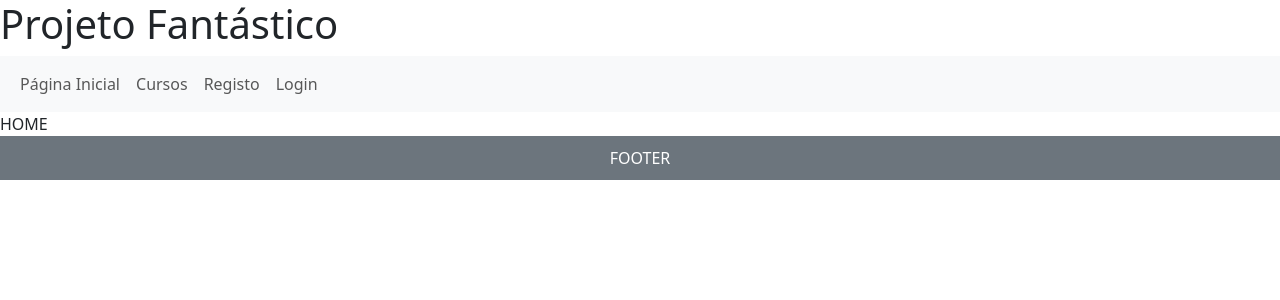
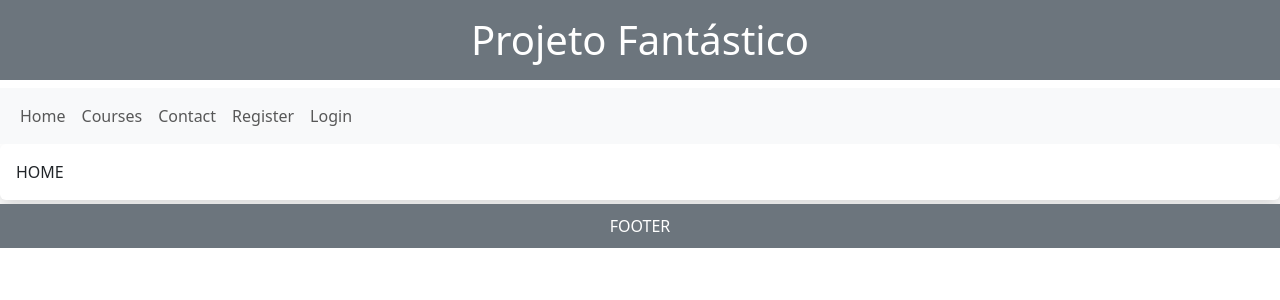
Before and after one commit to brunofrs7/ProjetoPHPFlag, a PHP site: page / in a window 1280 px wide. Shown: the top 300 px of the page. Run offline with PHP 8.4, Linux system fonts and the light colour scheme; data that the repository does not hold is empty.

Commit message:
Versão 1.1

```diff
--- a/content/header.php
+++ b/content/header.php
@@ -1,5 +1,11 @@
 <header>
-    <h1>Projeto Fantástico</h1>
+    <h1 class="text-center p-3 bg-secondary text-white">Projeto Fantástico</h1>
     <?php include('nav.php')?>
 </header>
-<main>
+<main class="container-fluid p-3 mb-1 shadow rounded">
+    <!--<div class="row">
+        <div class="col-12 col-sm-6 col-md-4 col-lg-3 text-center bg-success">1</div>
+        <div class="col-12 col-sm-6 col-md-4 col-lg-3 text-center bg-danger">2</div>
+        <div class="col-12 col-sm-6 col-md-4 col-lg-3 text-center bg-success">1</div>
+        <div class="col-12 col-sm-6 col-md-12 col-lg-3 text-center bg-danger">2</div>
+    </div>-->
--- a/content/nav.php
+++ b/content/nav.php
@@ -11,13 +11,16 @@ if(isset($_GET['p'])){
         <div class="collapse navbar-collapse" id="navbarSupportedContent">
             <ul class="navbar-nav me-auto mb-2 mb-lg-0">
                 <li class="nav-item">
-                    <a class="nav-link <?php if($page=="home") echo "active";?>" aria-current="page" href="index.php?p=home">Página Inicial</a>
+                    <a class="nav-link <?php if($page=="home") echo "active";?>" aria-current="page" href="index.php?p=home">Home</a>
                 </li>
                 <li class="nav-item">
-                    <a class="nav-link <?php if($page=="courses") echo "active";?>" href="index.php?p=courses">Cursos</a>
+                    <a class="nav-link <?php if($page=="courses") echo "active";?>" href="index.php?p=courses">Courses</a>
                 </li>
                 <li class="nav-item">
-                    <a class="nav-link <?php if($page=="register") echo "active";?>" href="index.php?p=register">Registo</a>
+                    <a class="nav-link <?php if($page=="contact") echo "active";?>" href="index.php?p=contact">Contact</a>
+                </li>
+                <li class="nav-item">
+                    <a class="nav-link <?php if($page=="register") echo "active";?>" href="index.php?p=register">Register</a>
                 </li>
                 <li class="nav-item">
                     <a class="nav-link <?php if($page=="login") echo "active";?>" href="index.php?p=login">Login</a>
--- a/routes/routes.php
+++ b/routes/routes.php
@@ -4,6 +4,7 @@ if(isset($_GET['p'])){
 
     if($page == "home")           include('content/pages/home.php');
     else if($page == "courses")   include('content/pages/courses.php');
+    else if($page == "contact")   include('content/pages/contact.php');
     else if($page == "login")     include('content/pages/login.php');
     else if($page == "register")  include('content/pages/register.php');
     else                          include('content/pages/404.php');
```
Also changed, not shown: content/pages/contact.php (added, +13 -0 lines), css/style.css (line endings or trailing spaces), services/send_email.php (added).
